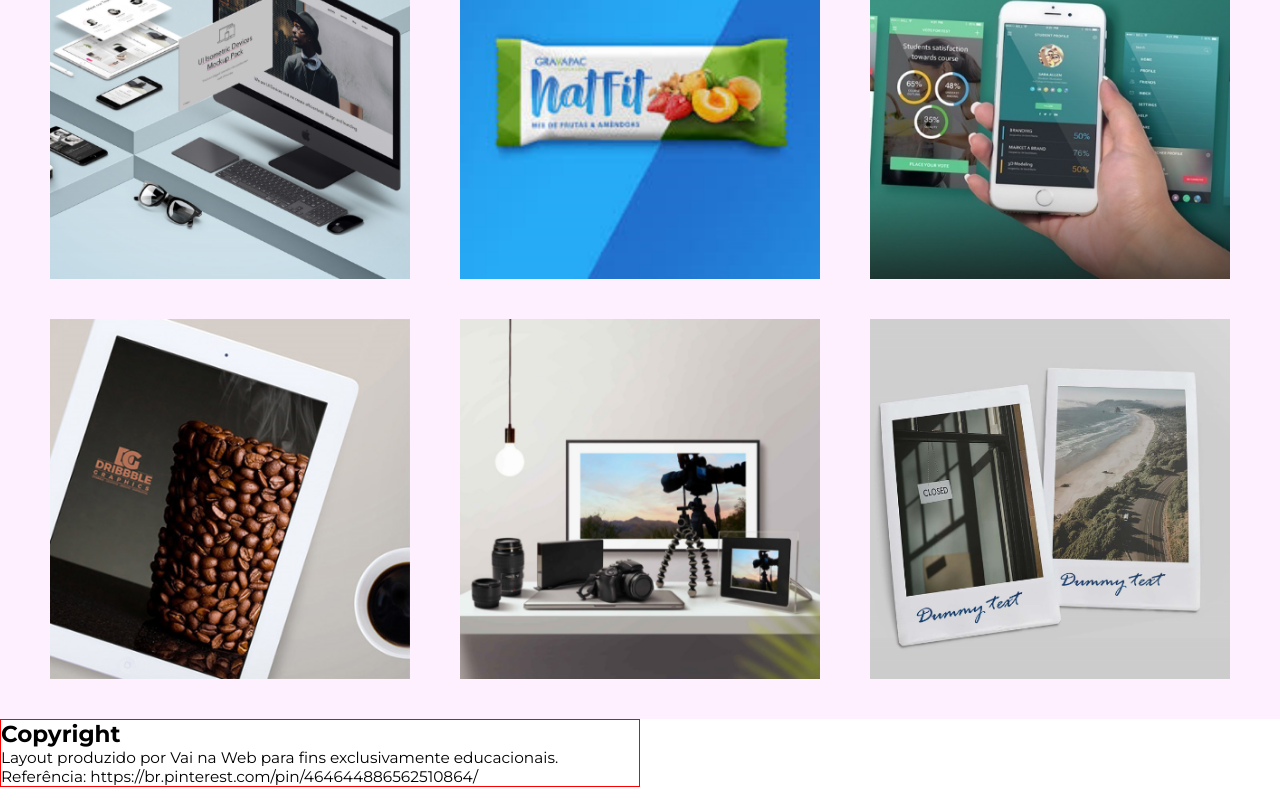
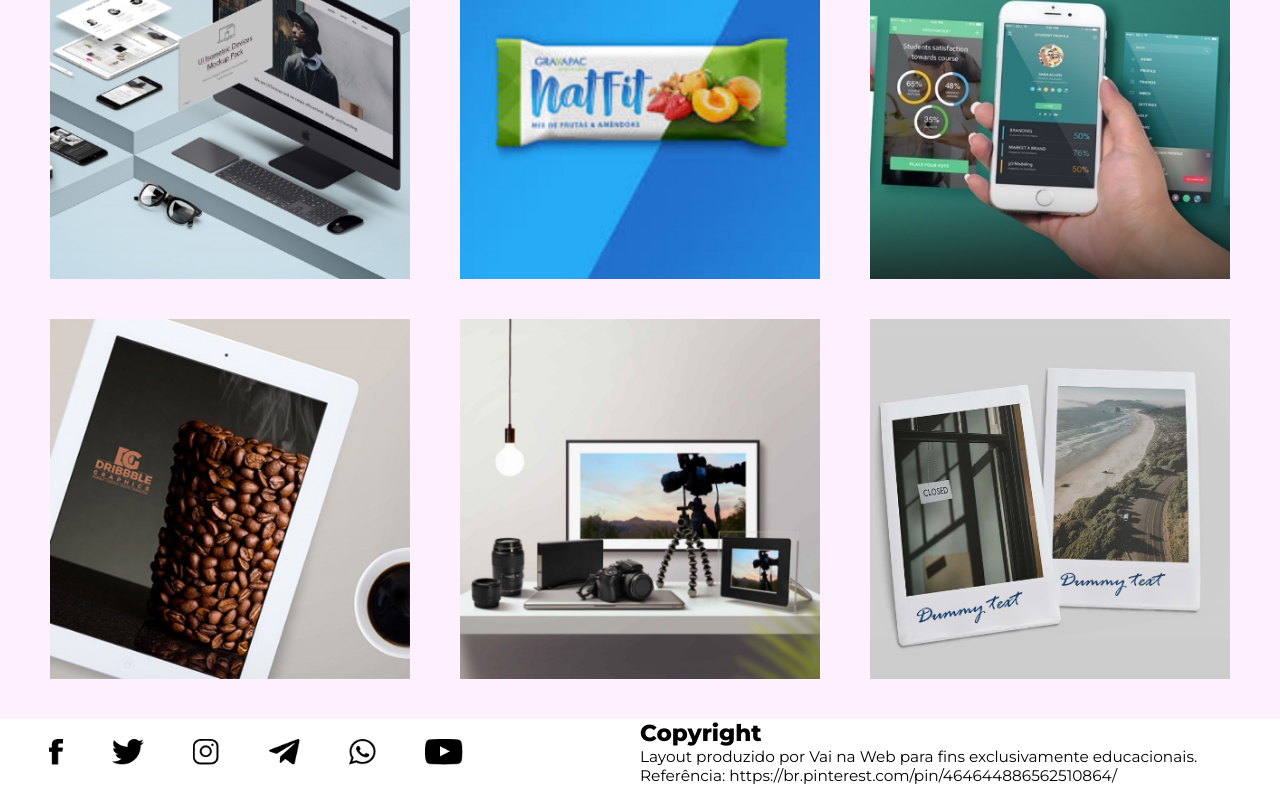
Before and after one commit to VanessaTrajano/Portflow-ReactVersion, a React (Vite) app: page / in a window 1280 px wide. Shown: the part 1689-2489 px from the top of the page. Built offline with nearby package versions, Linux system fonts and the light colour scheme.

Commit message:
finalizando o footer da página

```diff
--- a/src/App.jsx
+++ b/src/App.jsx
@@ -4,7 +4,7 @@
 import Title from "./components/header/Title";
 import Banner from "./components/main/Banner";
 import Images from "./components/main/Images";
-import { Header, Main } from "./styles/AppStyle";
+import { Footer, Header, Main } from "./styles/AppStyle";
 import { GlobalStyle } from "./styles/GlobalStyle";
 
 function App() {
@@ -19,10 +19,10 @@
         <Banner/>
         <Images/>
       </Main>
-      <footer>
+      <Footer>
         <SocialMedia/>
         <Copyright/>
-      </footer>
+      </Footer>
     </>
   );
 }
--- a/src/components/footer/SocialMedia.jsx
+++ b/src/components/footer/SocialMedia.jsx
@@ -1,9 +1,22 @@
+import Facebook from "../../images/facebook.png"
+import Twitter from "../../images/twitter.png"
+import Instagram from "../../images/instagram.png"
+import Telegram from "../../images/telegram.png"
+import Whatsapp from "../../images/whatsapp.png"
+import Youtube from "../../images/youtube.png"
+import { SocialMediaImages } from "../../styles/FooterStyle"
+
 function SocialMedia() {
 
     return (
-      <>
-
-      </>
+      <SocialMediaImages>
+        <img src={Facebook} alt="facebook" />
+        <img src={Twitter} alt="twitter" />
+        <img src={Instagram} alt="instagram" />
+        <img src={Telegram} alt="telegram" />
+        <img src={Whatsapp} alt="whatsapp" />
+        <img src={Youtube} alt="youtube" />
+      </SocialMediaImages>
     )
   }
 
--- a/src/styles/AppStyle.jsx
+++ b/src/styles/AppStyle.jsx
@@ -20,3 +20,9 @@
 `
 
 // footer
+
+export const Footer = styled.footer`
+    display: flex;
+    justify-content: space-between;
+    padding-bottom: 15px;
+`
--- a/src/styles/FooterStyle.jsx
+++ b/src/styles/FooterStyle.jsx
@@ -1,11 +1,22 @@
 import styled from "styled-components";
+
+export const SocialMediaImages = styled.div`
+    width: 40%;
+    display: flex;
+    justify-content: space-evenly;
+    align-items: center;
+
+    img{
+        height: 40%;
+    }
+`
 
 export const PageCopyright = styled.div`
     width: 50%;
-    border: 1px solid red;
 
     h4{
         font-size: 1.8vw;
+        font-weight: 800;
     }
 
     p{
```
